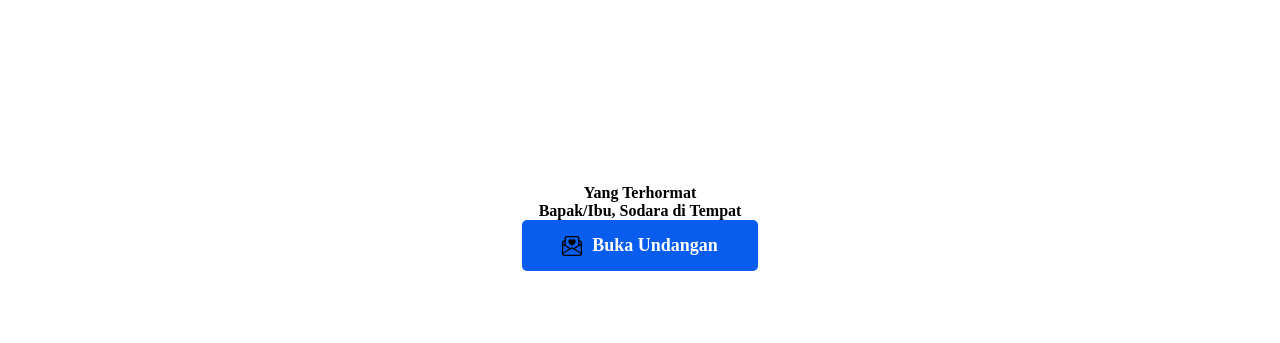
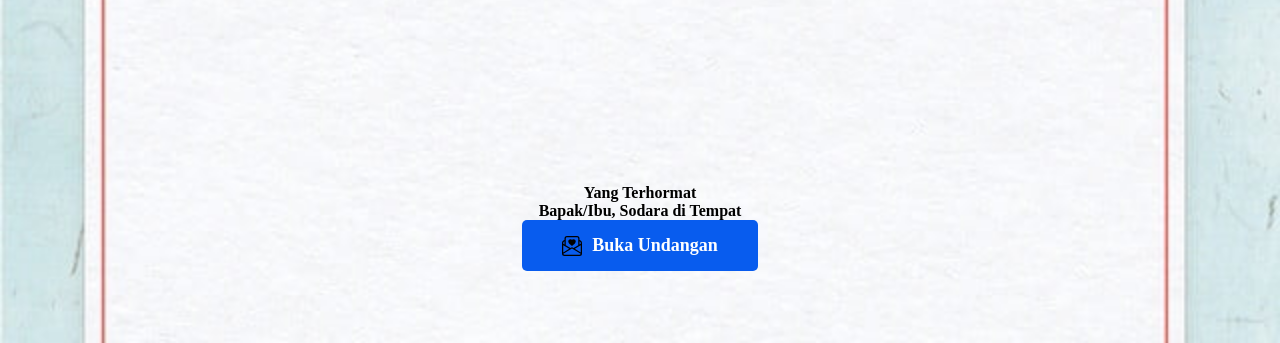
Before and after one commit to nirwanaweb/nirwanaweb, a plain HTML site: page index.html in a window 1280 px wide. Shown: the part 457-800 px from the top of the page. Drawn offline with Linux system fonts and the light colour scheme; a web font is replaced by a local one.

Commit message:
Update cover_style.css

```diff
--- a/assets/css/cover_style.css
+++ b/assets/css/cover_style.css
@@ -43,7 +43,7 @@ body {
   height: 100vh;
 
   /* GANTI PATH GAMBAR INI JIKA BERBEDA */
-  background-image: url('./assets/images/bgc.jpg');
+  background-image: url('../images/bgc.jpg');
   background-size: cover; /* Pastikan gambar menutupi seluruh area */
   background-position: center; /* Fokus di tengah */
   background-repeat: no-repeat;
```
